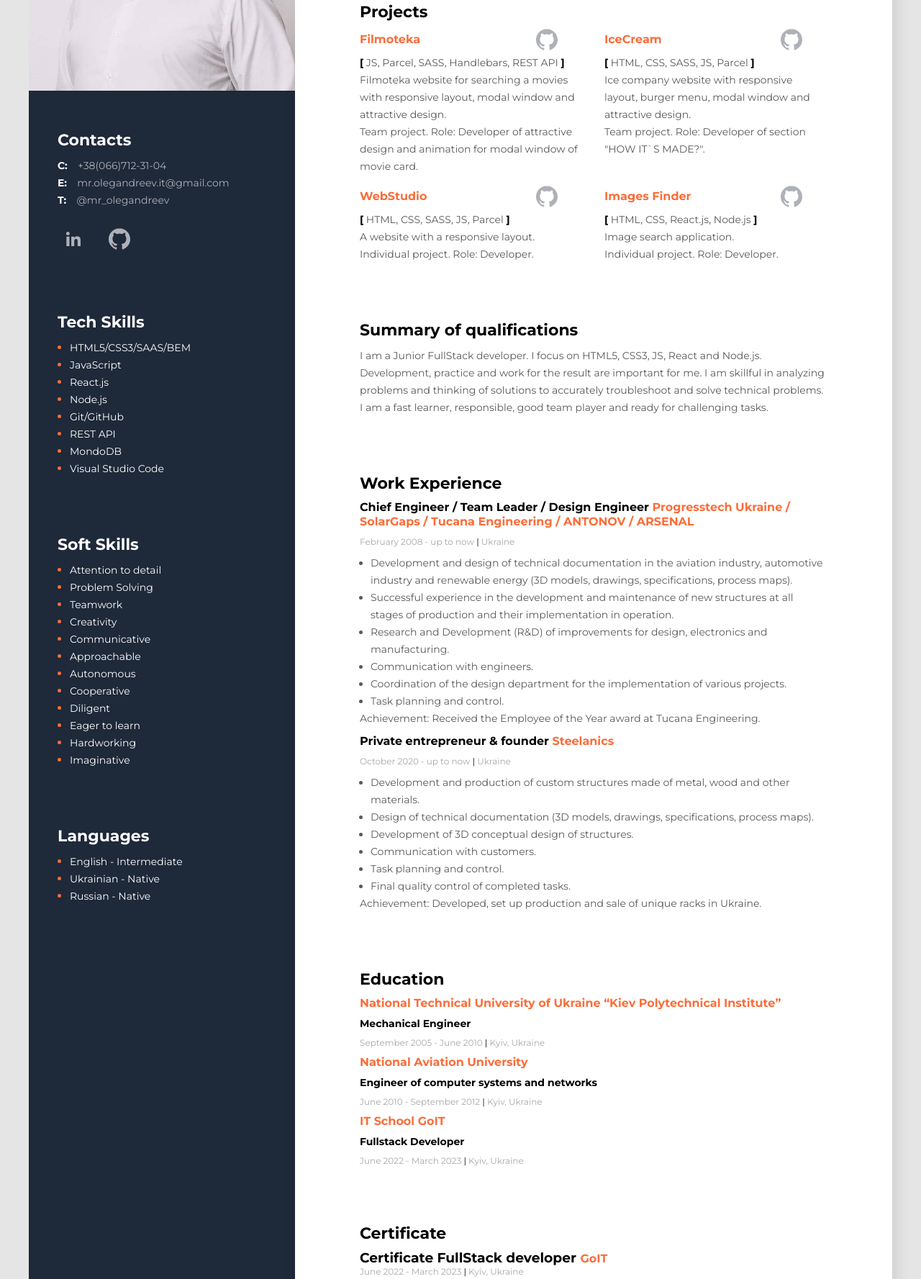
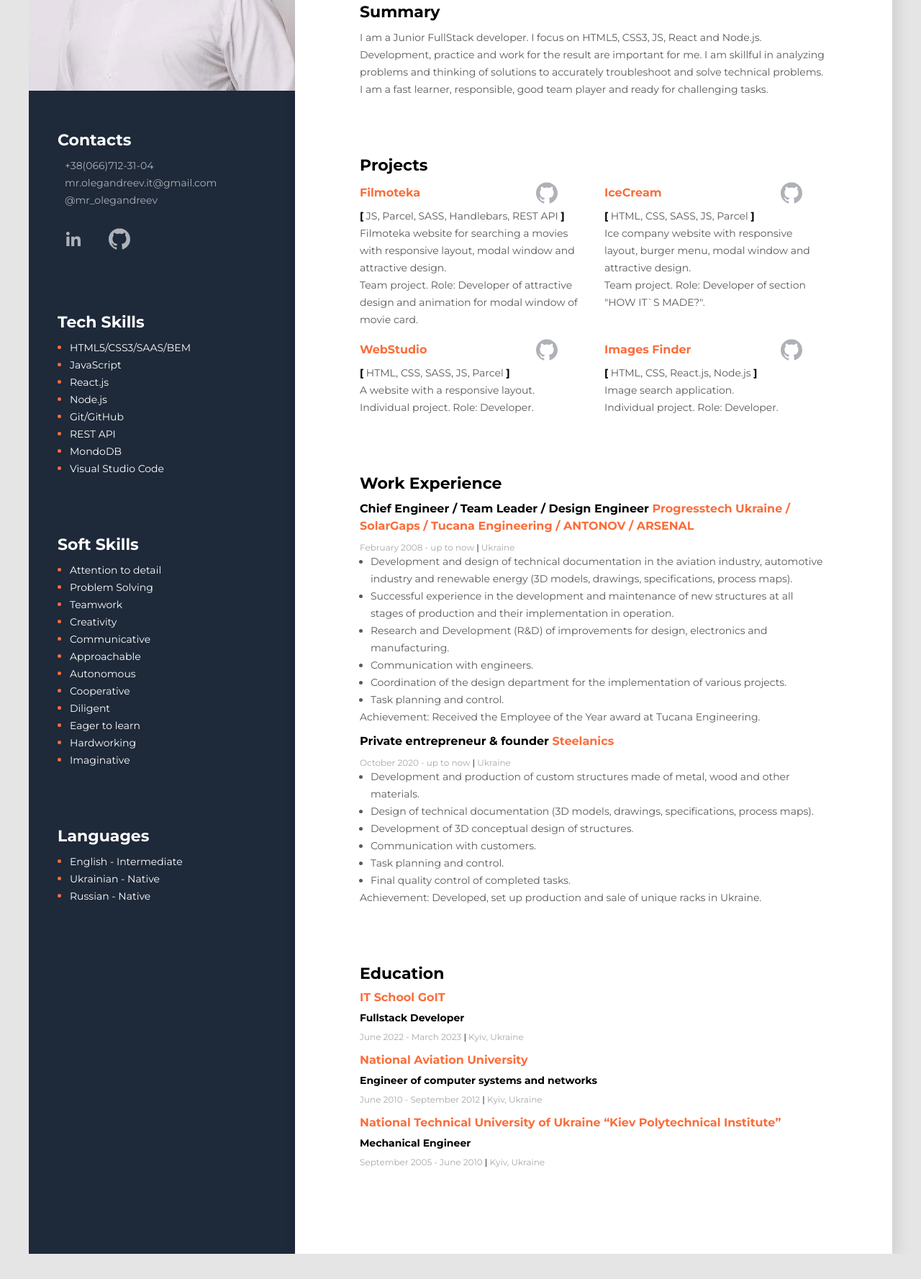
Before and after one commit to OlegAndreiev/Resume-FullStack, a plain HTML site: page index.html in a window 1280 px wide. Shown: the part 347-2124 px from the top of the page at 72% size. After the commit the page ends 2089 px from the top, so only its background shows below. Drawn offline with nearby package versions, Linux system fonts and the light colour scheme.

Commit message:
Fix after hr`s check

```diff
--- a/index.html
+++ b/index.html
@@ -35,6 +35,17 @@
             Success comes to those who strive for it. To appreciate the road, you need to go through
             it.
           </p>
+        </section>
+        <!-- Summary of qualifications -->
+        <section class="section summary">
+          <h2 class="title">Summary</h2>
+          <h4 class="summary-text">
+            I am a Junior FullStack developer. I focus on HTML5, CSS3, JS, React and Node.js.
+            Development, practice and work for the result are important for me. I am skillful in
+            analyzing problems and thinking of solutions to accurately troubleshoot and solve
+            technical problems. I am a fast learner, responsible, good team player and ready for
+            challenging tasks.
+          </h4>
         </section>
         <!-- Projects -->
         <section class="section projects">
@@ -138,17 +149,6 @@
             </li>
           </ol>
         </section>
-        <!-- Summary of qualifications -->
-        <section class="section summary">
-          <h2 class="title">Summary of qualifications</h2>
-          <h4 class="summary-text">
-            I am a Junior FullStack developer. I focus on HTML5, CSS3, JS, React and Node.js.
-            Development, practice and work for the result are important for me. I am skillful in
-            analyzing problems and thinking of solutions to accurately troubleshoot and solve
-            technical problems. I am a fast learner, responsible, good team player and ready for
-            challenging tasks.
-          </h4>
-        </section>
         <!-- Work -->
         <section class="section work">
           <h2 class="title">Work Experience</h2>
@@ -211,8 +211,22 @@
         </section>
         <!-- Education -->
         <section class="section education">
-          <div class="education-1">
-            <h2 class="title">Education</h2>
+          <h2 class="title">Education</h2>
+          <div class="education">
+            <!-- University 2-->
+            <h3 class="university-name">IT School GoIT</h3>
+            <h4 class="speciality">Fullstack Developer</h4>
+            <p class="period">June 2022 - March 2023 <span class="line">|</span> Kyiv, Ukraine</p>
+          </div>
+          <div class="education">
+            <!-- University 2-->
+            <h3 class="university-name">National Aviation University</h3>
+            <h4 class="speciality">Engineer of computer systems and networks</h4>
+            <p class="period">
+              June 2010 - September 2012 <span class="line">|</span> Kyiv, Ukraine
+            </p>
+          </div>
+          <div class="education">
             <!-- University 1-->
             <h3 class="university-name">
               National Technical University of Ukraine “Kiev Polytechnical Institute”
@@ -222,31 +236,15 @@
               September 2005 - June 2010 <span class="line">|</span> Kyiv, Ukraine
             </p>
           </div>
-          <div class="education-2">
-            <!-- <h2 class="title">Additional Higher Education</h2> -->
-            <!-- University 2-->
-            <h3 class="university-name">National Aviation University</h3>
-            <h4 class="speciality">Engineer of computer systems and networks</h4>
-            <p class="period">
-              June 2010 - September 2012 <span class="line">|</span> Kyiv, Ukraine
-            </p>
-          </div>
-          <div class="education-3">
-            <!-- <h2 class="title">Additional Higher Education</h2> -->
-            <!-- University 2-->
-            <h3 class="university-name">IT School GoIT</h3>
-            <h4 class="speciality">Fullstack Developer</h4>
-            <p class="period">June 2022 - March 2023 <span class="line">|</span> Kyiv, Ukraine</p>
-          </div>
         </section>
         <!-- Certificate -->
-        <section class="certificate">
+        <!-- <section class="certificate">
           <h2 class="title">Certificate</h2>
           <h3 class="certificate-info">
             Certificate FullStack developer <span class="organization">GoIT</span>
           </h3>
           <p class="period">June 2022 - March 2023 <span class="line">|</span> Kyiv, Ukraine</p>
-        </section>
+        </section> -->
       </div>
 
       <!-- Sidebar -->
@@ -257,17 +255,17 @@
           <h2 class="sidebar-title">Contacts</h2>
           <div>
             <p class="contact-line">
-              <span class="contact-type">C:</span>
+              <span class="contact-type"></span>
               <a href="tel:+380667123104" class="contact-link-phone">+38(066)712-31-04</a>
             </p>
             <p class="contact-line">
-              <span class="contact-type">E:</span>
+              <span class="contact-type"></span>
               <a href="mailto:mr.olegandreev.it@gmail.com" class="contact-link-email"
                 >mr.olegandreev.it@gmail.com</a
               >
             </p>
             <p class="contact-line">
-              <span class="contact-type">T:</span>
+              <span class="contact-type"></span>
               <a href="https://t.me/mr_olegandreev" class="contact-link-email">@mr_olegandreev</a>
             </p>
           </div>
@@ -292,14 +290,6 @@
                   <use href="./img/icons.svg#icon-github"></use></svg
               ></a>
             </li>
-            <!-- <li class="social-links__item">
-              <a
-                href="https://www.facebook.com/profile.php?id=1105311904"
-                class="social-links__link social-links__item--fill-light link"
-                ><svg class="social-links__icon" width="25" height="25">
-                  <use href="./img/icons.svg#icon-facebook"></use></svg
-              ></a>
-            </li> -->
           </ul>
         </section>
         <!-- Tech skills -->
--- a/styles/styles.css
+++ b/styles/styles.css
@@ -156,11 +156,15 @@ body {
 /* work styles */
 
 /* education styles */
+.education {
+  margin-bottom: 15px;
+}
+
 .work-position {
   font-style: normal;
   font-weight: 700;
   font-size: 16px;
-  line-height: 20px;
+  line-height: 24px;
   color: #000000;
   margin-bottom: 10px;
 }
@@ -194,7 +198,7 @@ body {
   font-size: 12px;
   line-height: 15px;
   color: #a8a8a8;
-  margin-bottom: 10px;
+  margin-bottom: 0px;
 }
 
 .line {
```
